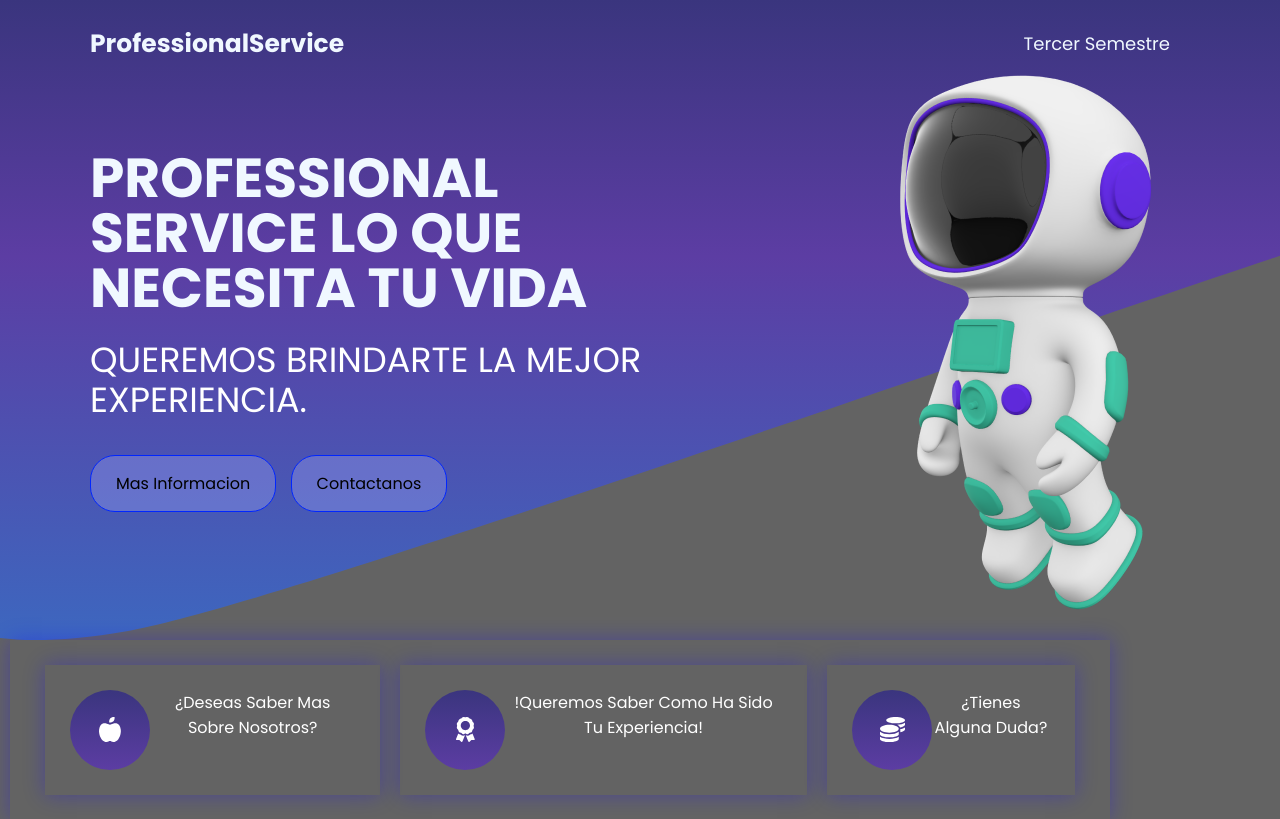
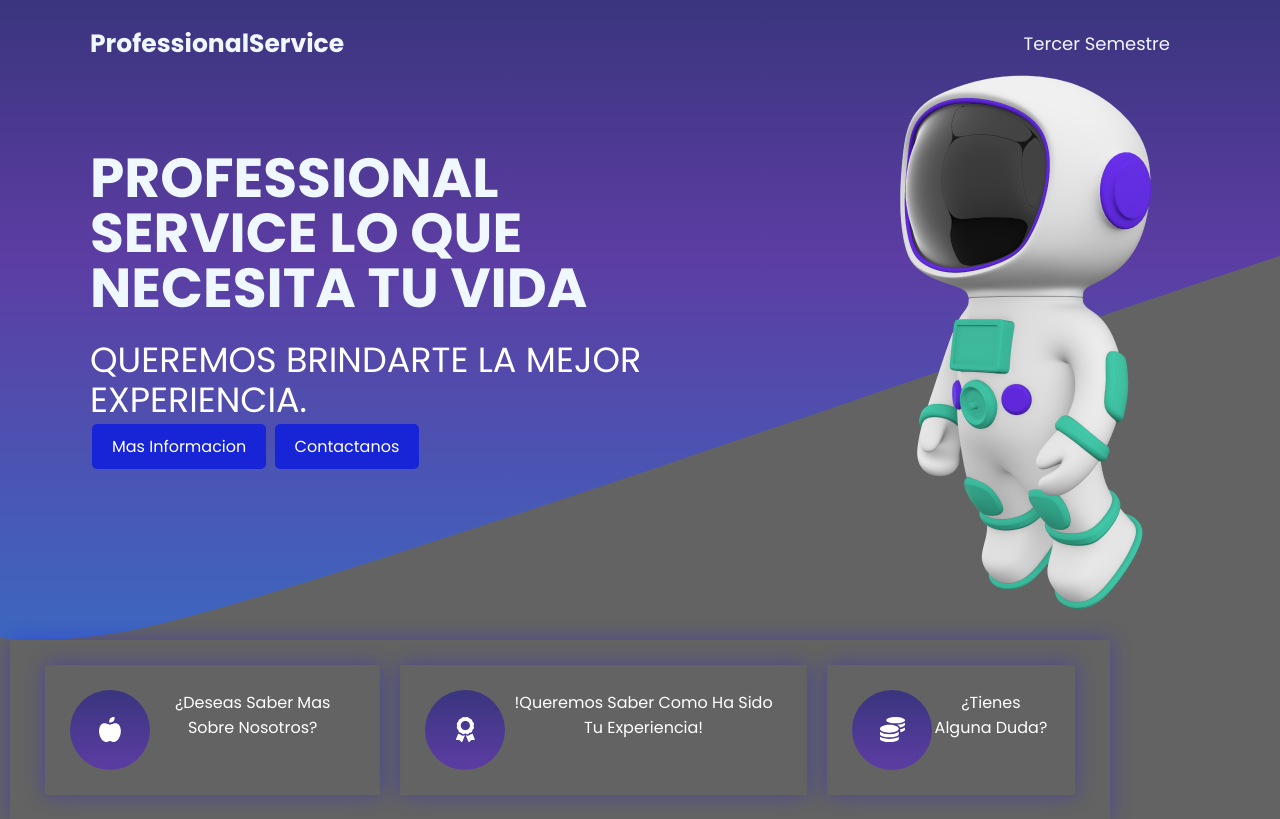
Before and after one commit to Deividbotero/ProfessionalService, a PHP site: page / in a window 1280 px wide. Shown: the top 819 px of the page. Run offline with PHP 8.4, Linux system fonts and the light colour scheme.

Commit message:
Update style.css

```diff
--- a/style.css
+++ b/style.css
@@ -99,18 +100,28 @@ header {
 }
 
 .btn-1 {
+    transition: transform 0.3s ease, opacity 0.3s ease;
+    background-color: #1825d6;
+    color: white;
+    padding: 10px 20px;
+    border: none;
+    border-radius: 5px;
+    text-align: center;
+    text-decoration: none;
     display: inline-block;
-    background-color: rgba(170, 177, 255, 0.3);
-    border: 1px solid rgb(0, 38, 255);
-    margin: 35px 10px 0px 0px;
-    padding: 15px 25px;
-    color: rgb(0, 0, 0);
-    border-radius: 25px;
+    font-size: 16px;
+    margin: 4px 2px;
+    cursor: pointer;
+    transition-duration: 0.4s;
 }
 
 .btn-1:hover {
-    background-color: rgb(0, 115, 255);
+    transform: scale(1.06);
+    opacity: 0.9;
+    background-color: #2ec8e0;
+    color: #ffffff;
 }
+
 
 .Servicios {
     padding: 10px 0px;
```
Also changed, not shown: other parts of style.css (+31 -15 lines).
